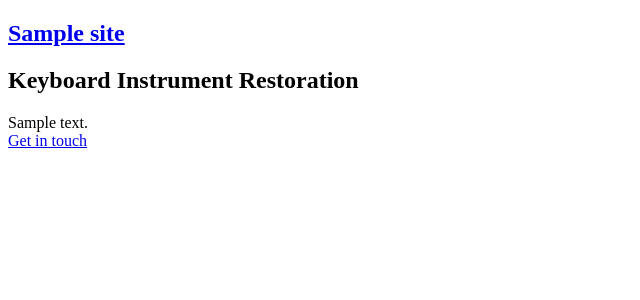
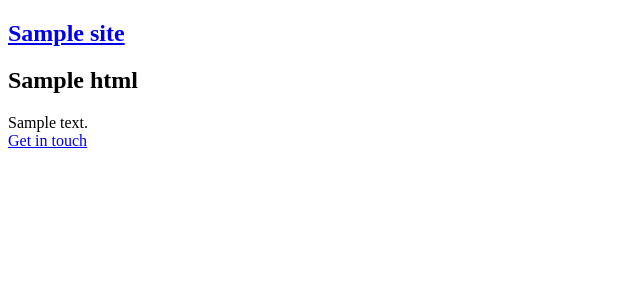
Before and after one commit to aurer/jeanmaurer.co.uk, a PHP site: template site/templates/home.php in a window 1280 px wide. Shown: the top 300 px of the page, without its empty margins (0-640 px from the left). Run offline with PHP 8.4, Linux system fonts and the light colour scheme; the template is opened without the code that fills it: most values are stand-ins (such as "Sample title", 1, 10 or a date in 2020); data that the repository does not hold is empty.

Commit message:
Moving content around

```diff
--- a/site/templates/home.php
+++ b/site/templates/home.php
@@ -4,10 +4,10 @@
 		<div class="Section-inner">
 			<header>
           <h1><a href="/"><?php echo $site->title() ?></a></h1>
-          <h2>Keyboard Instrument Restoration</h2>
+          <h2><?php echo $site->description()->html() ?></h2>
       </header>
       <main>
-        <?php echo $site->description()->kirbytext() ?>
+        <?php echo $page->text()->kirbytext() ?>
       </main>
       <footer>
         <?php if ($site->email() != ''): ?>
```
